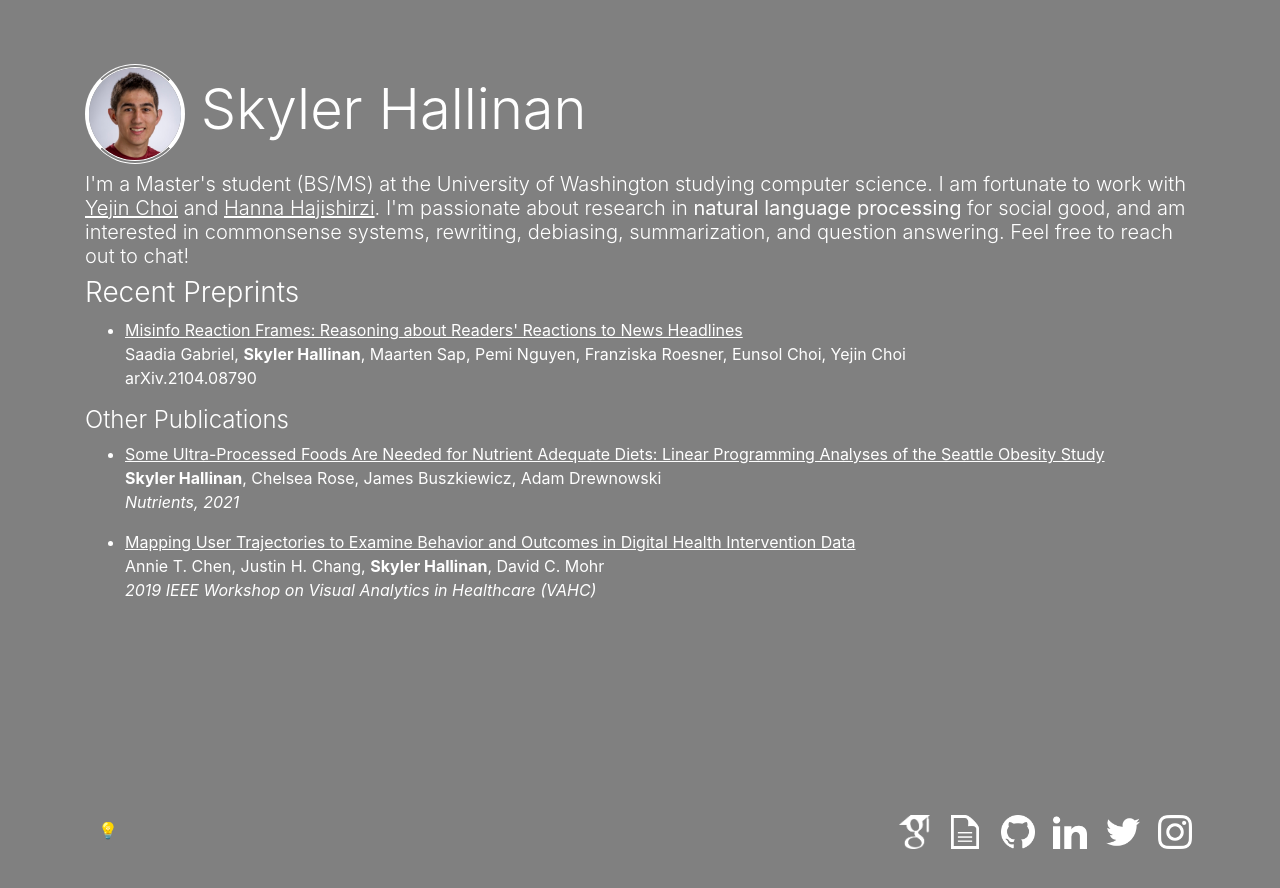
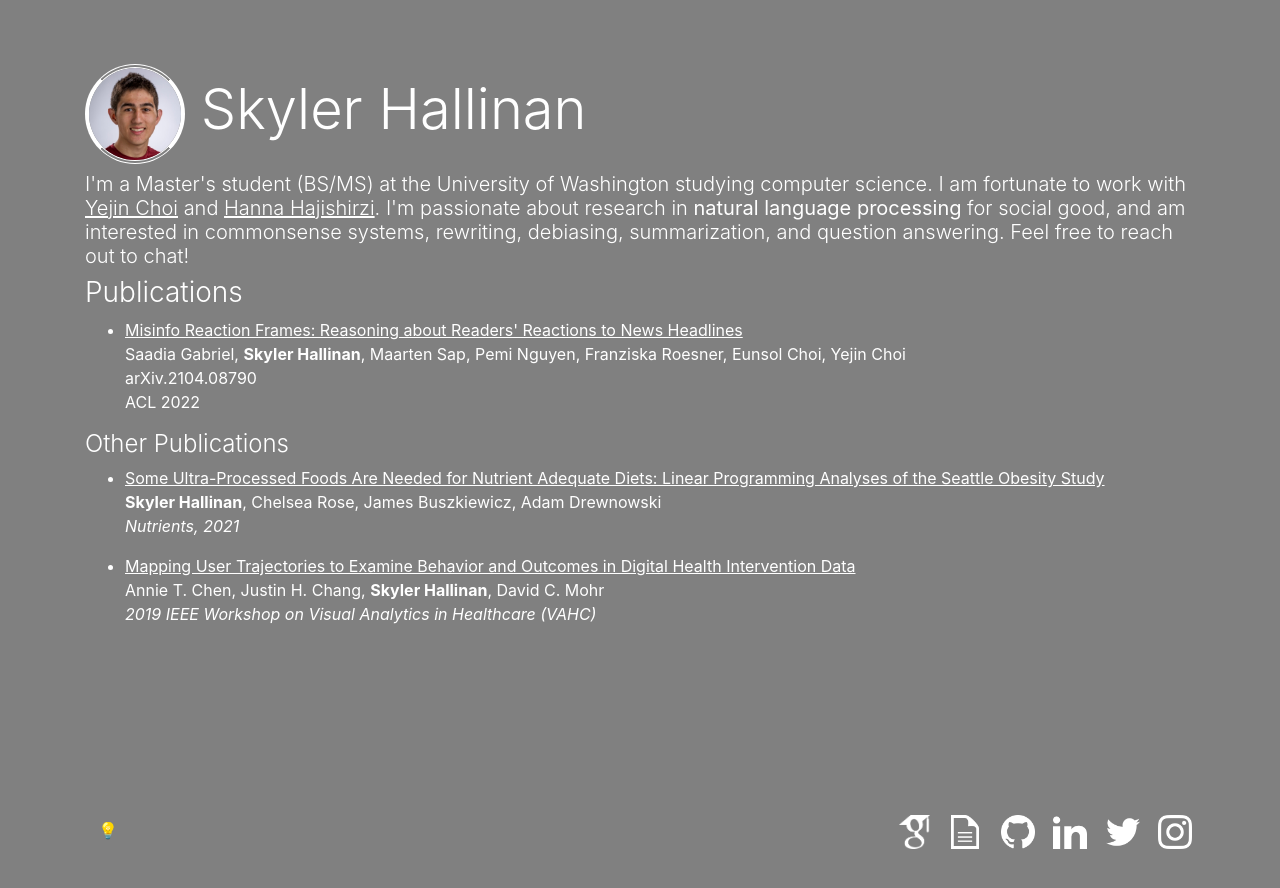
Before and after one commit to shallinan1/shallinan1.github.io, a Jekyll site: the page index.html, which Jekyll copies as it is, in a window 1280 px wide. Shown: the top 888 px of the page. Built offline with Jekyll 4.4.1, drawn with Linux system fonts in a browser that asks for light colours.

Commit message:
Update index.html

```diff
--- a/index.html
+++ b/index.html
@@ -28,12 +28,13 @@
 	</div>
 	<div class = "container">
 		<h3 class = "thin">
-		Recent Preprints
+		Publications
 		</h3>
 		<ul>
 			<li> <a class = "light" href="https://arxiv.org/abs/2104.08790">Misinfo Reaction Frames: Reasoning about Readers' Reactions to News Headlines</a>
 			<p> Saadia Gabriel, <b>Skyler Hallinan</b>, Maarten Sap, Pemi Nguyen, Franziska Roesner, Eunsol Choi, Yejin Choi <br>
-				arXiv.2104.08790
+				arXiv.2104.08790 <br>
+				ACL 2022
 			</p></li>
 		</ul>
 	</div>
```
